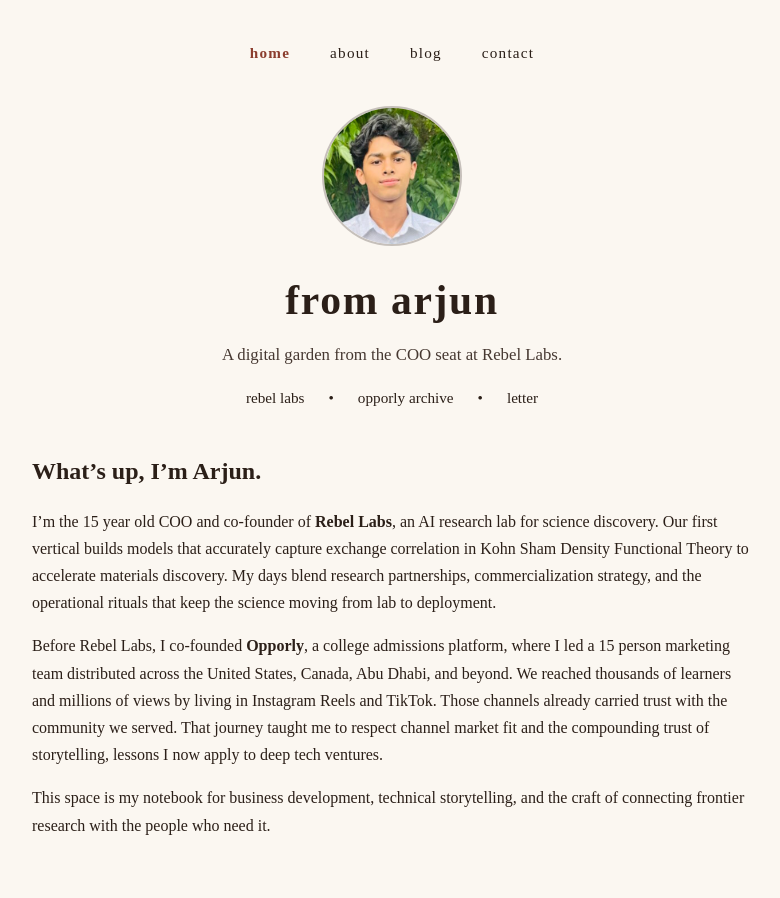
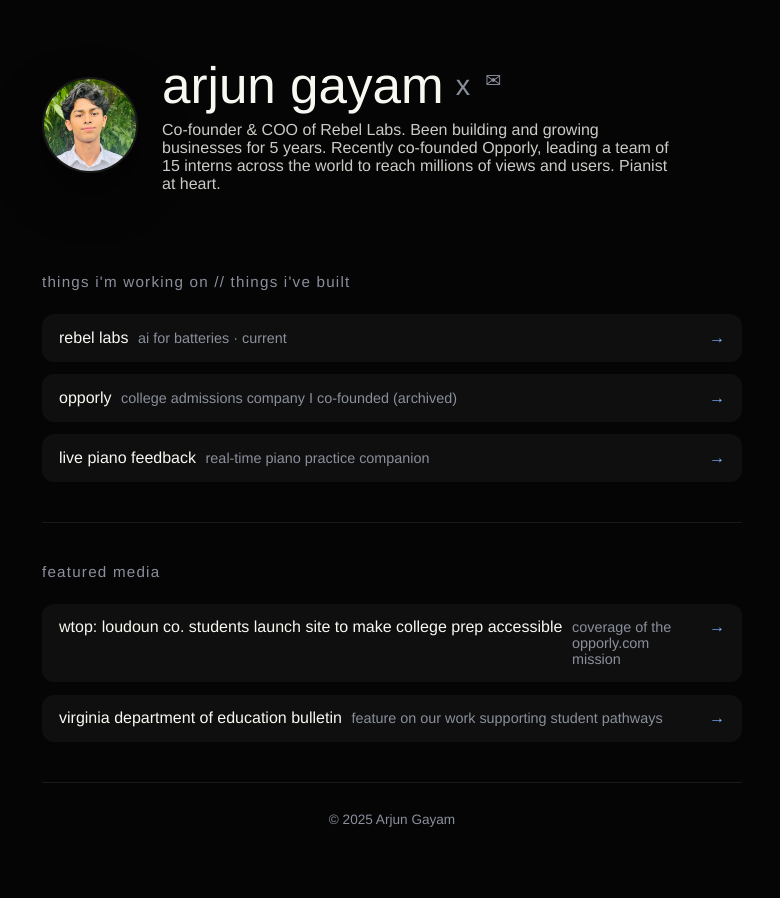
Before and after one commit to arjgayam/personal-website, a website built with Vite: page index.html in a window 1280 px wide. Shown: the top 898 px of the page, without its empty margins (248-1028 px from the left). Built offline with nearby package versions, Linux system fonts and the light colour scheme.

Commit message:
Add files via upload

```diff
--- a/index.html
+++ b/index.html
@@ -4,73 +4,79 @@
   <meta charset="UTF-8">
   <meta name="viewport" content="width=device-width, initial-scale=1.0">
   <title>Arjun Gayam</title>
+  <link rel="icon" type="image/png" href="images/arjun.png">
   <link rel="stylesheet" href="styles.css">
 </head>
 <body>
-  <header>
-    <nav class="site-nav">
-      <a href="index.html" aria-current="page">home</a>
-      <a href="about.html">about</a>
-      <a href="blog.html">blog</a>
-      <a href="mailto:arjungayam@rebel.cx">contact</a>
-    </nav>
+  <div class="page-shell">
+    <header class="profile">
+      <img class="profile__photo" src="images/arjun.png" alt="Portrait of Arjun Gayam">
+      <div class="profile__body">
+        <div class="profile__row">
+          <h1>arjun gayam</h1>
+          <div class="profile__links">
+            <a href="https://x.com/gayam_arjun" target="_blank" rel="noopener" aria-label="Arjun on X">x</a>
+            <a href="mailto:arjun@rebel-labs.ai" aria-label="Email Arjun">✉</a>
+          </div>
+        </div>
+        <p class="lede">Co-founder & COO of <a href="https://rebel.cx" target="_blank" rel="noopener">Rebel Labs</a>. Been building and growing businesses for 5 years. Recently co-founded <a href="https://opporly.com" target="_blank" rel="noopener">Opporly</a>, leading a team of 15 interns across the world to reach millions of views and users. Pianist at heart.</p>
+      </div>
     </header>
 
     <main>
-    <section class="masthead">
-      <img class="masthead__photo" src="images/arjun.png" alt="Arjun Gayam">
-      <h1>from arjun</h1>
-      <p>A digital garden from the COO seat at Rebel Labs.</p>
-      <div class="masthead__links">
-        <a href="https://rebel.cx" target="_blank" rel="noopener">rebel labs</a>
-        <span>•</span>
-        <a href="opporly.html">opporly archive</a>
-        <span>•</span>
-        <a href="mailto:arjungayam@rebel.cx">letter</a>
-      </div>
-    </section>
-
-    <section class="content">
-      <h2>What’s up, I’m Arjun.</h2>
-      <p>
-        I’m the 15 year old COO and co-founder of <strong>Rebel Labs</strong>, an AI research lab for science discovery. Our first vertical builds models that accurately capture exchange correlation in Kohn Sham Density Functional Theory to accelerate materials discovery. My days blend research partnerships, commercialization strategy, and the operational rituals that keep the science moving from lab to deployment.
-      </p>
-      <p>
-        Before Rebel Labs, I co-founded <strong>Opporly</strong>, a college admissions platform, where I led a 15 person marketing team distributed across the United States, Canada, Abu Dhabi, and beyond. We reached thousands of learners and millions of views by living in Instagram Reels and TikTok. Those channels already carried trust with the community we served. That journey taught me to respect channel market fit and the compounding trust of storytelling, lessons I now apply to deep tech ventures.
-      </p>
-      <p>
-        This space is my notebook for business development, technical storytelling, and the craft of connecting frontier research with the people who need it.
-      </p>
-    </section>
-
-    <section class="posts">
-      <h2>Latest posts</h2>
-      <ul class="post-list">
+      <section class="section">
+        <p class="section__label">things i'm working on // things i've built</p>
+        <ul class="grid-list">
           <li>
-          <a href="#">Opporly’s playbook for meeting Gen Z where they scroll</a>
-          <p>Instagram Reels and TikTok became our highest converting funnels. The flywheel grew strong enough that a competitor offered to acquire the momentum we built.</p>
+            <a class="arrow-link" href="https://rebel.cx" target="_blank" rel="noopener">
+              <span>rebel labs</span>
+              <span class="meta">ai for batteries · current</span>
+              <span class="arrow">→</span>
+            </a>
           </li>
           <li>
-          <a href="#">The art of connections for founders building in education</a>
-          <p>Career counselors, district CTOs, and scholarship leaders are the pulse. I map every feature to an industry insider so Opporly earned trust beyond the pitch deck.</p>
+            <a class="arrow-link" href="https://opporly.com" target="_blank" rel="noopener">
+              <span>opporly</span>
+              <span class="meta">college admissions company I co-founded (archived)</span>
+              <span class="arrow">→</span>
+            </a>
           </li>
           <li>
-          <a href="#">Designing partnership funnels that compound community</a>
-          <p>Co creating programs with partners turned single pilots into recurring value. The structure gave each community authentic programming they could rally around.</p>
+            <a class="arrow-link" href="https://piano-olive.vercel.app/" target="_blank" rel="noopener">
+              <span>live piano feedback</span>
+              <span class="meta">real-time piano practice companion</span>
+              <span class="arrow">→</span>
+            </a>
           </li>
         </ul>
       </section>
+
+      <section class="section">
+        <p class="section__label">featured media</p>
+        <ul class="grid-list">
+          <li>
+            <a class="arrow-link" href="https://wtop.com/education/2025/08/loudoun-co-students-launch-site-to-make-college-prep-more-accessible/" target="_blank" rel="noopener">
+              <span>wtop: loudoun co. students launch site to make college prep accessible</span>
+              <span class="meta">coverage of the opporly.com mission</span>
+              <span class="arrow">→</span>
+            </a>
+          </li>
+          <li>
+            <a class="arrow-link" href="https://content.govdelivery.com/accounts/VADOE/bulletins/3edbbe1" target="_blank" rel="noopener">
+              <span>virginia department of education bulletin</span>
+              <span class="meta">feature on our work supporting student pathways</span>
+              <span class="arrow">→</span>
+            </a>
+          </li>
+        </ul>
+      </section>
+
     </main>
 
     <footer class="footer">
       <p>© <span id="year"></span> Arjun Gayam</p>
-    <div class="footer__links">
-      <a href="mailto:arjungayam@rebel.cx">email</a>
-      <a href="https://x.com/gayam_arjun" target="_blank" rel="noopener" aria-label="Arjun on X">
-        <span class="footer__icon">𝕏</span>
-      </a>
+    </footer>
   </div>
-  </footer>
 
   <script src="script.js"></script>
 </body>
--- a/package.json
+++ b/package.json
@@ -10,5 +10,8 @@
   },
   "devDependencies": {
     "vite": "^5.2.0"
+  },
+  "dependencies": {
+    "sharp": "^0.34.5"
   }
 }
--- a/styles.css
+++ b/styles.css
@@ -1,3 +1,13 @@
+:root {
+  color-scheme: dark;
+  --bg: #050505;
+  --panel: #0f0f0f;
+  --text: #f8f8f2;
+  --muted: #8a8f9b;
+  --accent: #81b0ff;
+  --border: rgba(255, 255, 255, 0.08);
+}
+
 * {
   box-sizing: border-box;
   margin: 0;
@@ -5,263 +15,176 @@
 }
 
 body {
-  font-family: "Times New Roman", Times, serif;
-  background: #fbf7f1;
-  color: #2b1f18;
-  line-height: 1.7;
-  padding-bottom: 4rem;
+  font-family: "Helvetica Neue", Helvetica, Arial, sans-serif;
+  font-weight: 400;
+  background: var(--bg);
+  color: var(--text);
+  min-height: 100vh;
+}
+
+img {
+  display: block;
+  max-width: 100%;
 }
 
 a {
   color: inherit;
   text-decoration: none;
+}
+
+.page-shell {
+  width: min(700px, 92vw);
+  margin: 0 auto;
+  padding: 3.5rem 0 4rem;
+}
+
+.profile {
+  display: flex;
+  gap: 1.5rem;
+  align-items: center;
+  padding-bottom: 2.5rem;
+}
+
+.profile__photo {
+  width: 96px;
+  height: 96px;
+  border-radius: 50%;
+  object-fit: cover;
+  border: 2px solid var(--border);
+  box-shadow: 0 20px 45px rgba(0, 0, 0, 0.55);
+}
+
+.profile__body {
+  display: flex;
+  flex-direction: column;
+  gap: 0.4rem;
+}
+
+.profile__row {
+  display: flex;
+  align-items: center;
+  gap: 0.75rem;
+}
+
+.profile__body h1 {
+  font-size: clamp(2.2rem, 4vw, 3.2rem);
+  font-weight: 400;
+  margin: 0;
+  text-transform: lowercase;
+}
+
+.lede {
+  color: rgba(248, 248, 242, 0.82);
+  max-width: 520px;
+}
+
+.profile__links {
+  display: flex;
+  gap: 0.8rem;
+  color: var(--muted);
+}
+
+.profile__links a {
+  border: none;
+  padding: 0;
+  font-size: 1.2rem;
+  letter-spacing: 0.08em;
+  text-transform: lowercase;
   transition: color 0.2s ease;
 }
 
-a:hover,
-a:focus {
-  color: #8b3d2e;
+.profile__links a:first-child {
+  font-size: 1.8rem;
 }
 
-header,
-main,
-footer {
-  width: min(720px, 90vw);
-  margin: 0 auto;
+.profile__links a:hover {
+  color: var(--text);
 }
 
-.site-nav {
-  display: flex;
-  justify-content: center;
-  gap: 2.5rem;
-  padding: 2.5rem 0 1.5rem;
-  font-size: 0.95rem;
-  letter-spacing: 0.08em;
-  text-transform: lowercase;
+.section {
+  border-top: 1px solid var(--border);
+  padding: 2.5rem 0;
+  width: 100%;
 }
 
-.site-nav a[aria-current="page"] {
-  font-weight: bold;
-  color: #8b3d2e;
+.section:first-of-type {
+  border-top: none;
 }
 
-.masthead {
-  text-align: center;
-  padding: 1rem 0 2.5rem;
-}
-
-.masthead__photo {
-  width: 140px;
-  height: 140px;
-  border-radius: 50%;
-  object-fit: cover;
-  display: block;
-  margin: 0 auto 1.2rem;
-  border: 2px solid rgba(43, 31, 24, 0.25);
-}
-
-.masthead__mark {
-  font-size: 3rem;
-  margin-bottom: 0.75rem;
-}
-
-.masthead h1 {
-  font-size: 2.6rem;
-  letter-spacing: 0.04em;
-  margin-bottom: 0.3rem;
-}
-
-.masthead p {
-  font-size: 1.05rem;
-  color: #463831;
-}
-
-.masthead__links {
-  margin-top: 1rem;
-  font-size: 0.95rem;
-  display: flex;
-  justify-content: center;
-  gap: 1.5rem;
-}
-
-.content {
-  padding: 0 0 2.5rem;
-}
-
-.content h2 {
-  font-size: 1.5rem;
-  margin-bottom: 1rem;
-}
-
-.content p {
-  margin-bottom: 1rem;
-}
-
-.posts {
-  margin-top: 2.5rem;
-}
-
-.post-list {
-  list-style: none;
-}
-
-.post-list li {
-  margin-bottom: 1.75rem;
-}
-
-.post-list a {
-  font-weight: bold;
-}
-
-.post-list p {
-  margin-top: 0.4rem;
-  color: #463831;
-}
-
-.about__grid,
-.blog__wrap,
-.opporly__grid {
-  display: grid;
-  gap: 2rem;
-}
-
-.timeline {
-  list-style: none;
-  display: grid;
-  gap: 1.4rem;
-  margin-top: 1rem;
-}
-
-.timeline li {
-  border-left: 2px solid rgba(43, 31, 24, 0.2);
-  padding-left: 1rem;
-}
-
-.timeline strong {
-  display: block;
-  font-size: 1rem;
-  margin-bottom: 0.4rem;
-}
-
-.panel {
-  background: rgba(255, 255, 255, 0.7);
-  border: 1px solid rgba(43, 31, 24, 0.1);
-  padding: 1.8rem;
-}
-
-.panel h3 {
-  font-size: 1.2rem;
-  margin-bottom: 1rem;
-}
-
-.currently__grid {
-  list-style: none;
-  display: grid;
-  gap: 1rem;
-}
-
-.currently__grid span,
-.currently__grid a {
-  display: block;
+.section__label {
+  color: var(--muted);
+  text-transform: lowercase;
+  letter-spacing: 0.08em;
+  margin-bottom: 1.5rem;
   font-size: 0.95rem;
 }
 
-.subscribe {
-  margin-top: 1.5rem;
-  display: flex;
-  gap: 0.75rem;
-}
-
-.subscribe input {
-  flex: 1;
-  padding: 0.6rem 0.8rem;
-  font: inherit;
-  border: 1px solid rgba(43, 31, 24, 0.25);
-  background: #fff8f1;
-}
-
-.subscribe button {
-  padding: 0.6rem 1.2rem;
-  font: inherit;
-  border: 1px solid #8b3d2e;
-  background: #8b3d2e;
-  color: #fdfaf6;
-  cursor: pointer;
-}
-
-.subscribe button:hover {
-  background: #5e2419;
-}
-
-.media-list {
+.grid-list {
   list-style: none;
   display: grid;
   gap: 0.8rem;
 }
 
-.media-list a {
-  font-weight: bold;
-  color: #8b3d2e;
+.arrow-link {
+  display: grid;
+  grid-template-columns: auto 1fr auto;
+  gap: 0.6rem;
+  align-items: baseline;
+  padding: 0.85rem 1rem;
+  border-radius: 12px;
+  background: var(--panel);
+  border: 1px solid transparent;
+  transition: border 0.2s ease, transform 0.2s ease;
 }
 
-.media-list a:hover {
-  color: #5e2419;
+.arrow-link:hover {
+  border-color: var(--accent);
+  transform: translateX(4px);
 }
 
-.blog-page h2,
-.opporly__grid h2 {
-  font-size: 1.4rem;
-  margin-bottom: 1rem;
+.arrow-link span:first-child {
+  font-weight: 400;
+  text-transform: lowercase;
 }
 
-.blog-page article {
-  margin-bottom: 2rem;
+.meta {
+  color: var(--muted);
+  font-size: 0.9rem;
 }
 
-.blog-page article h3 {
-  font-size: 1.2rem;
-  margin-bottom: 0.5rem;
+.arrow {
+  color: var(--accent);
 }
 
 .footer {
-  border-top: 1px solid rgba(43, 31, 24, 0.15);
-  padding: 2rem 0;
-  font-size: 0.9rem;
+  border-top: 1px solid var(--border);
+  padding-top: 1.8rem;
   text-align: center;
-  color: #6d5548;
+  color: var(--muted);
+  font-size: 0.85rem;
 }
 
-.footer__links {
-  margin-top: 0.6rem;
-  display: flex;
-  justify-content: center;
-  gap: 1.5rem;
-}
-
-.footer__icon {
-  display: inline-flex;
-  width: 22px;
-  height: 22px;
-  align-items: center;
-  justify-content: center;
-  background: #2b1f18;
-  color: #fdfaf6;
-  border-radius: 4px;
-  font-size: 0.75rem;
-  font-weight: bold;
-}
-
-@media (max-width: 640px) {
-  .site-nav {
-    flex-wrap: wrap;
-    gap: 1.5rem;
+@media (max-width: 720px) {
+  .profile {
+    flex-direction: column;
+    text-align: center;
+    align-items: center;
   }
 
-  .subscribe {
-    flex-direction: column;
+  .profile__links {
+    justify-content: center;
   }
 
-  .subscribe button {
-    width: 100%;
+  .profile__row {
+    flex-direction: column;
+    gap: 0.4rem;
+  }
+
+  .arrow-link {
+    grid-template-columns: 1fr auto;
+  }
+
+  .arrow-link .meta {
+    grid-column: 1 / -1;
   }
 }
```
Also changed, not shown: 1 other file. Lines whose indentation alone changed are shown as unchanged.
